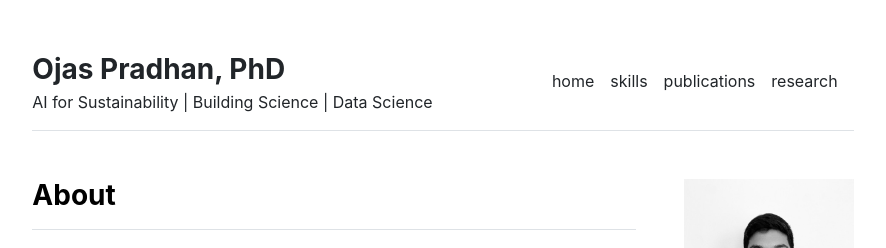
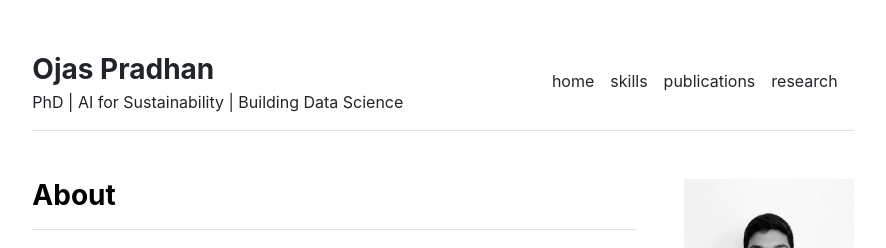
Before and after one commit to pradhanojas/pradhanojas.github.io, a Jekyll site: the page built from index.md, in a window 1280 px wide. Shown: the top 248 px of the page, without its empty margins (197-1083 px from the left). Built offline with Jekyll 4.4.1, drawn with Linux system fonts in a browser that asks for light colours.

Commit message:
Update _config.yml

```diff
--- a/_config.yml
+++ b/_config.yml
@@ -1,4 +1,4 @@
 url: "https://pradhanojas.com/" # the base hostname & protocol for your site, e.g. http://example.com
 baseurl: "" # the subpath of your site, e.g. /blog
-title: "Ojas Pradhan, PhD" # the name of your site, e.g. ACME Corp.
-description: "AI for Sustainability | Building Science | Data Science"
+title: "Ojas Pradhan" # the name of your site, e.g. ACME Corp.
+description: "PhD | AI for Sustainability | Building Data Science"
```
